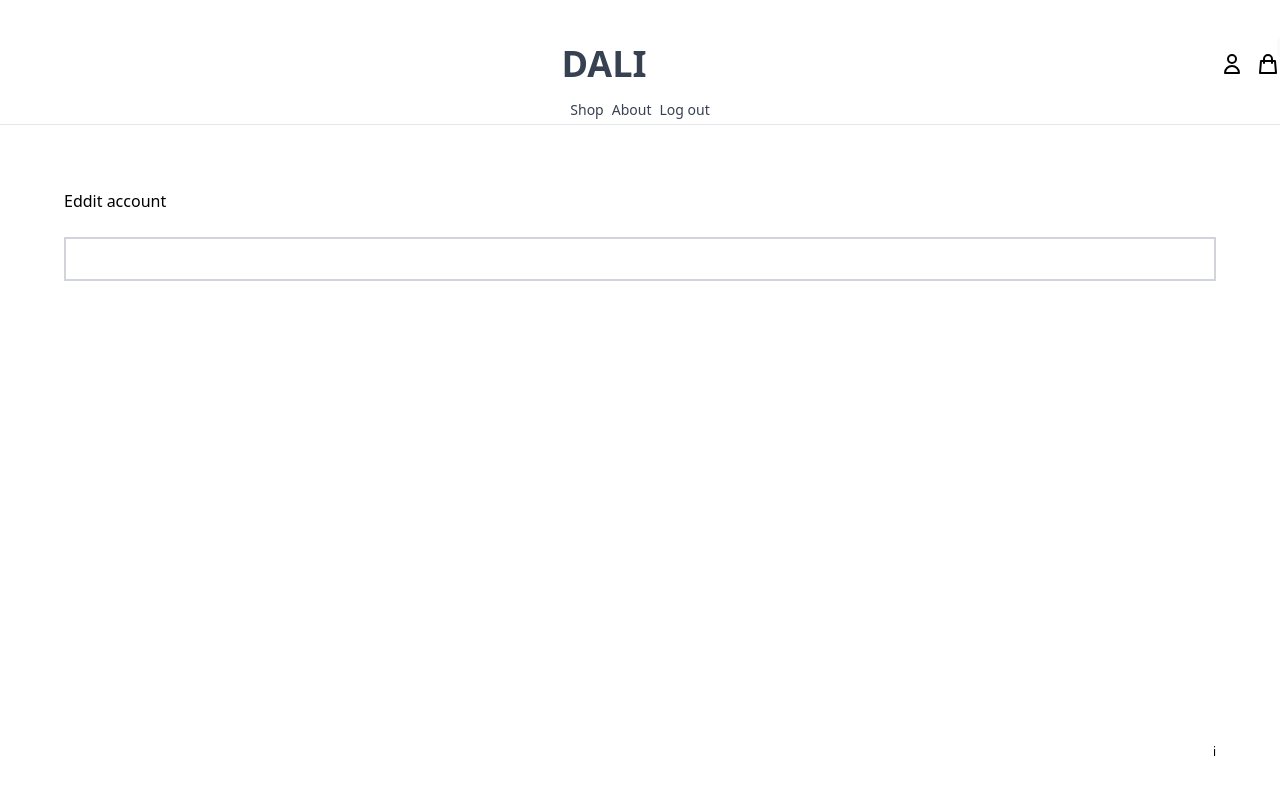
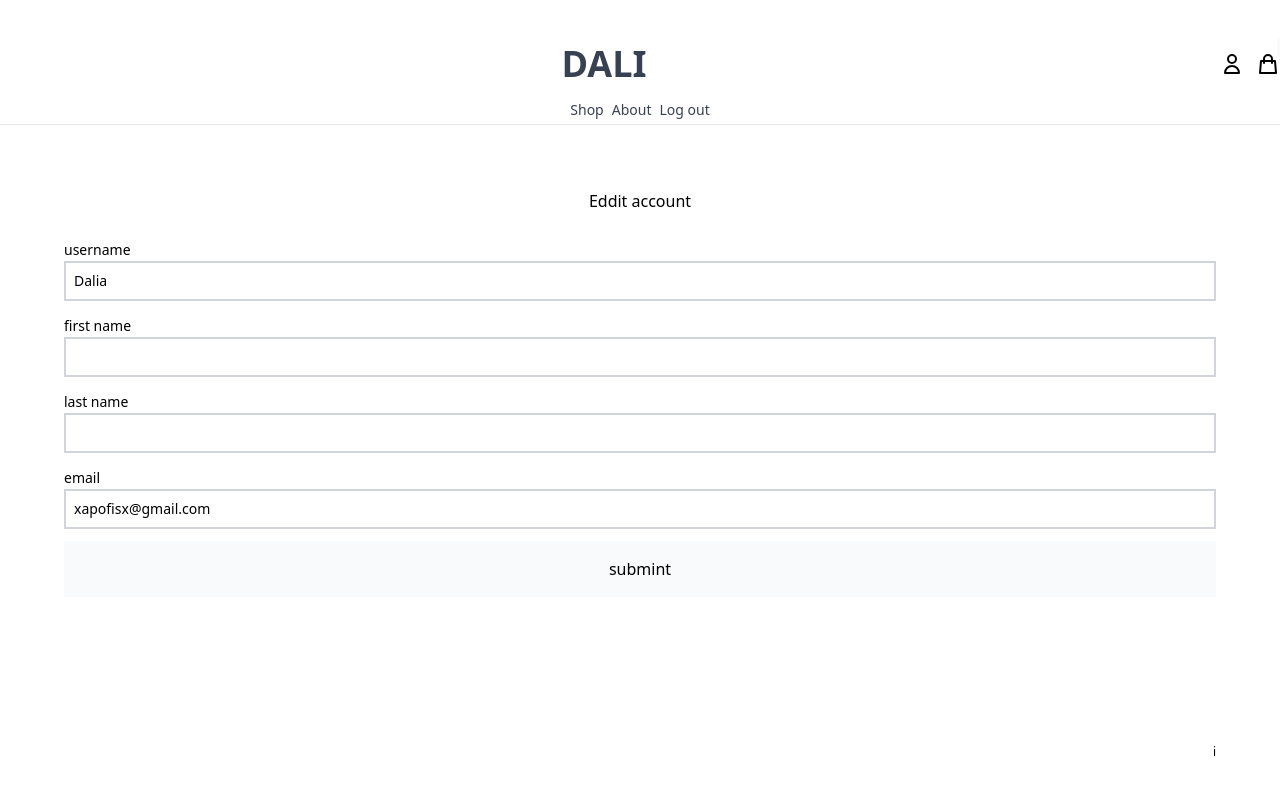
Before and after one commit to Basichumans/DaliaShop, a Django app: page /edit_myaccount/ in a window 1280 px wide; the page is wider, and only the part inside the window is pictured. Run offline with Django 4.2, Linux system fonts and the light colour scheme; a user stored in the database is signed in; some libraries are stand-ins or nearby versions.

Commit message:
account eddit form

```diff
--- a/core/Templates/core/edit_myaccount.html
+++ b/core/Templates/core/edit_myaccount.html
@@ -3,12 +3,33 @@
 {%block content%}
 <!-- create accout page -->
 <div class="max-w-6xl mx-auto flex-wrap item-start py-6 px-6 xl:px-0 mt-10">
-    <h1 class='mb-6'>
+    <h1 class="mb-6 flex flex-wrap justify-center">
         Eddit account
     </h1>
-    <form action="" action="." class="space-y-3">
+    <form method="post" action="." class="space-y-3">
+        {%csrf_token%}
         <div >
-            <input type="text" name="first_name" id="first_name" class="border-2  border-gray-300 p-2 w-full focus:outline-none " value="{{request.user.first_name}}">
+            <label for="username" class="text-sm mb-2">
+                username
+            <input type="text" name="username"  class="border-2  border-gray-300 p-2 w-full focus:outline-none " value="{{request.user.username}}">
+        </div>
+        <div >
+            <label for="first_name" class="text-sm mb-2">
+                first name
+            <input type="text" name="first_name"  class="border-2  border-gray-300 p-2 w-full focus:outline-none " value="{{request.user.first_name}}">
+        </div>
+        <div >
+            <label for="last_name" class="text-sm mb-2">
+                last name
+            <input type="text" name="last_name"  class="border-2  border-gray-300 p-2 w-full focus:outline-none " value="{{request.user.last_name}}">
+        </div>
+        <div >
+            <label for="email" class="text-sm mb-2">
+                email
+            <input type="emil" name="email"  class="border-2  border-gray-300 p-2 w-full focus:outline-none " value="{{request.user.email}}">
+        </div>
+        <div>
+            <button type="submit" class="py-4 px-6 bg-gray-50 w-full">submint</button>
         </div>
     </form>
 {% endblock%}
--- a/core/views.py
+++ b/core/views.py
@@ -17,7 +17,17 @@ def my_account(request):
 # my account method for information edditing
 @login_required
 def edit_my_account(request):
+    if request.method == 'POST' :                                             #gets the data from , post tag in the form
+        user = request.user                                                   #using iterables to update the data in the database
+        user.username = request.POST.get('username')
+        user.first_name = request.POST.get('first_name')
+        user.last_name = request.POST.get('last_name')
+        user.email = request.POST.get('email')
+        user.save()
+
+        return redirect('myaccount')
     return render(request, 'core/edit_myaccount.html')
+
 
 #front page
 def frontpage(request):
```
Also changed, not shown: db.sqlite3.
